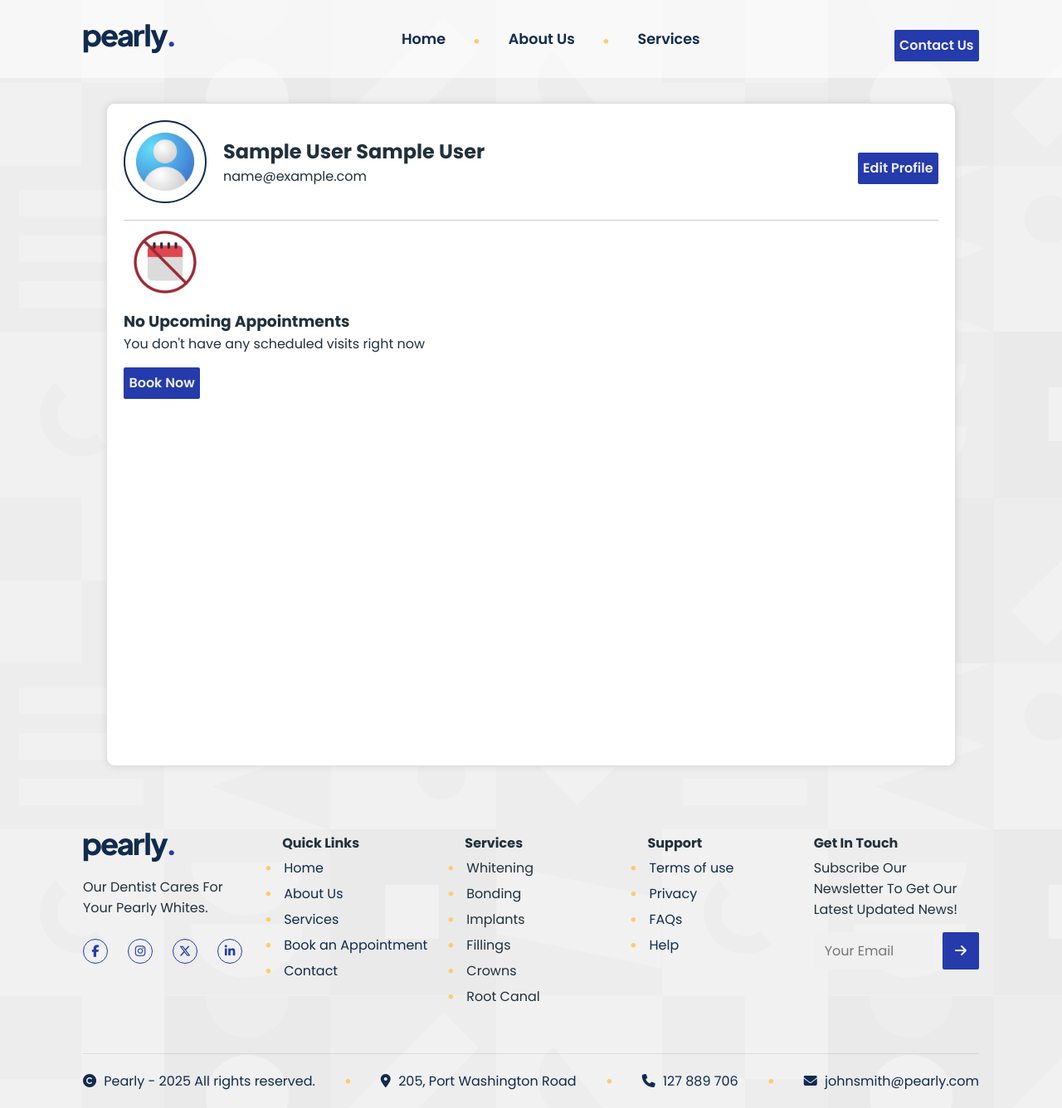
After one commit to hanatawfik8/pearly, a PHP site: page /html/user.php in a window 1280 px wide. The commit adds this page. Shown: the whole page at 83% size. Run offline with PHP 8.4, Linux system fonts and the light colour scheme; the visitor is signed in with stand-in values (Sample User, id 1); data that the repository does not hold is empty; some libraries are stand-ins or nearby versions.

Commit message:
add user page

```diff
--- /dev/null
+++ b/css/user.css
@@ -0,0 +1,221 @@
+@import url("https://fonts.googleapis.com/css2?family=Poppins:ital,wght@0,100;0,200;0,300;0,400;0,500;0,600;0,700;0,800;0,900;1,100;1,200;1,300;1,400;1,500;1,600;1,700;1,800;1,900&display=swap");
+
+:root {
+  --main-font-family: "Poppins", sans-serif;
+  --main-text-color: #21313c;
+  --sec-text-color: #f0f0f0;
+  --third-text-color: #102b4e;
+  --main-site-color: #253bab;
+  --placeholder-text-color: #54575a;
+}
+
+*,
+*::after,
+*::before {
+  margin: 0;
+  box-sizing: border-box;
+  text-decoration: none;
+}
+
+* {
+  color: var(--main-text-color);
+}
+body {
+  background-image: url("../images/white-geometry.svg"),
+    linear-gradient(var(--sec-text-color), var(--sec-text-color));
+  background-attachment: fixed;
+  min-height: 100vh;
+  font-family: var(--main-font-family);
+  margin: 0;
+  padding: 0;
+  background-color: #f0f0f0;
+  position: relative;
+  color: var(--main-text-color);
+
+}
+
+.App-container {
+
+  margin: 30px 10%;
+  padding: 20px;
+
+  background-color: #fff;
+  border: 1px solid #ddd;
+  border-radius: 10px;
+  box-shadow: 0 0 10px rgba(0, 0, 0, 0.1);
+  min-height: 100vh;
+}
+button {
+  background-color: var(--main-site-color);
+  color: var(--sec-text-color);
+  border-width: 0;
+  padding: 0.4rem;
+  font-weight: 600;
+  font-family: inherit;
+  border-radius: 2px;
+  font-size: 1rem;
+  margin-top: 1rem;
+  width: auto;
+  transition: 0.2s ease-in;
+}
+
+button:hover {
+  cursor: pointer;
+  opacity: 0.9;
+  /* box-shadow: 0 0 0.4rem var(--main-site-color); */
+}
+/* navbar */
+
+nav {
+  display: flex;
+  justify-content: space-between;
+  align-items: center;
+  width: 100%;
+  background-color: rgba(255, 255, 255, 0.582);
+  padding-block: 20px;
+  position: relative;
+}
+
+.nav-links * {
+  color: var(--third-text-color);
+  font-weight: 600;
+  font-size: 1.1rem;
+  margin: 0 15px;
+  transition: 0.2s ease-in;
+}
+
+.nav-links *:hover {
+  color: var(--main-site-color);
+}
+.nav-container {
+  padding-inline: 100px;
+}
+/*  */
+.header {
+  display: flex;
+  align-items: center;
+  padding-bottom: 20px;
+  border-bottom: 1px solid #ccc;
+}
+
+.header img {
+  width: 100px;
+  height: 100px;
+  border-radius: 50%;
+  border: #102b4e 2px solid;
+  margin-right: 20px;
+}
+
+.profile-info {
+  flex-grow: 1;
+}
+
+table {
+    width: 100%;
+    border: 1px solid #75757567;
+    border-collapse: collapse;
+  }
+
+  thead {
+    background-color: var(--main-site-color);
+  }
+
+  thead th {
+    color: var(--sec-text-color);
+    font-weight: 600;
+    padding: 9px;
+  }
+
+  tbody tr {
+    background-color: #e2e2e2;
+    transition: 0.2s ease-in;
+  }
+
+  tbody tr:nth-child(even) {
+    background-color: var(--sec-text-color);
+  }
+
+  td {
+    text-align: center;
+    padding: 0.9rem 0;
+  }
+.upcoming-appointment,
+.appointment-history,
+.notifications {
+  margin-top: 20px;
+}
+
+.appointment-details {
+  display: flex;
+  justify-content: space-between;
+  padding: 20px;
+  border: 1px solid #ddd;
+  border-radius: 10px;
+}
+
+.date-time,
+.doctor-service {
+  text-align: center;
+}
+
+.appointment-history table {
+  width: 100%;
+  border-collapse: collapse;
+}
+
+.appointment-history th,
+.appointment-history td {
+  border: 1px solid #ddd;
+  padding: 10px;
+  text-align: left;
+}
+
+.notifications ul {
+  list-style: none;
+  padding: 0;
+  margin: 0;
+}
+
+.notifications li {
+  padding: 10px;
+  border-bottom: 1px solid #ccc;
+}
+
+.notifications li:last-child {
+  border-bottom: none;
+}
+
+
+/* update form */
+.modal {
+  display: none;
+  position: fixed;
+  z-index: 9999;
+  left: 0; top: 0;
+  width: 100%; height: 100%;
+  overflow: auto;
+  background-color: rgba(0,0,0,0.5);
+}
+
+.modal-content {
+  background-color: #fff;
+  margin: 10% auto;
+  padding: 30px;
+  border-radius: 10px;
+  width: 400px;
+  position: relative;
+  box-shadow: 0 5px 15px rgba(0,0,0,0.3);
+}
+
+.close {
+  color: #aaa;
+  position: absolute;
+  top: 10px; right: 15px;
+  font-size: 24px;
+  cursor: pointer;
+}
+
+.close:hover {
+  color: #000;
+}
+/*  */
--- /dev/null
+++ b/html/user.php
@@ -0,0 +1,275 @@
+<?php include '../includes/db_connection.php'; ?>
+
+<?php
+session_start();
+
+if (!isset($_SESSION['user_id']) || !isset($_SESSION['user'])) {
+  header("Location: login.html");
+  exit();
+}
+$user_id = intval($_SESSION['user_id']); // Cast to integer for safety
+
+
+// Fetch user info
+$user_sql = "SELECT first_name, last_name, email FROM users WHERE user_id = $user_id";
+$user_result = $conn->query($user_sql);
+$user = $user_result->fetch_assoc();
+
+// Fetch upcoming appointment
+$appoint_sql = "SELECT * FROM appointments WHERE user_id = $user_id AND appointment_date >= CURDATE() AND status != 'Cancelled' ORDER BY appointment_date LIMIT 1";
+$appoint_result = $conn->query($appoint_sql);
+
+?>
+
+
+
+<!DOCTYPE html>
+<html lang="en">
+  <head>
+    <meta charset="UTF-8" />
+    <meta name="viewport" content="width=device-width, initial-scale=1.0" />
+    <title>Patient Profile</title>
+    <link rel="icon" href="../images/whitening.svg" />
+    <link rel="stylesheet" href="../css/forms.css">
+    <link rel="stylesheet" href="../css/user.css" />
+    <script
+      src="https://kit.fontawesome.com/32b721850a.js"
+      crossorigin="anonymous"
+    ></script>
+  </head>
+  <body>
+    <nav class="nav-container">
+      <img
+        loading="lazy"
+        src="../images/pearly-logo.svg"
+        alt="Pearly Site Logo"
+      />
+      <ul class="nav-links">
+        <a class="active-link" href="../index.html">Home</a>
+        <img loading="lazy" src="../images/yellow-dot.svg" alt="Divider" />
+        <a href="../index.html#about-us">About Us</a>
+        <img loading="lazy" src="../images/yellow-dot.svg" alt="Divider" />
+        <a href="../index.html#services">Services</a>
+      </ul>
+      <button class="contact-home">Contact Us</button>
+    </nav>
+    <div class="App-container">
+      <div class="header">
+        <img src="../images/user-circles-set.png" alt="Profile Picture" />
+        <div class="profile-info">
+          <h2><?php echo htmlspecialchars($user['first_name'] . ' ' . $user['last_name']); ?></h2>
+          <p><?php echo htmlspecialchars($user['email']); ?></p>
+        </div>
+        <button class="edit-profile-btn">Edit Profile</button>
+      </div>
+
+      <?php if ($appoint_result && $appoint_result->num_rows > 0): ?>
+  <?php $appointment = $appoint_result->fetch_assoc(); ?>
+  <div class="upcoming-appointment">
+    <h3>Upcoming Appointment</h3>
+    <div class="appointment-details">
+      <div class="date-time">
+        <p><?php echo htmlspecialchars($appointment['appointment_date']); ?></p>
+        <p><?php echo htmlspecialchars($appointment['created_at']); ?></p>
+      </div>
+      <div class="doctor-service">
+        <p>Dr. Ahmed</p>
+        <p><?php echo htmlspecialchars($appointment['service_name']); ?></p>
+      </div>
+    </div>
+    <div class="action-buttons">
+      <button class="view-details-btn">View Details</button>
+      <form action="../php/cancel-appointment.php" method="POST" onsubmit="return confirm('Are you sure you want to cancel this appointment?');" style="display:inline-block">
+        <input type="hidden" name="appointment_id" value="<?= $appointment['appointment_id'] ?>" />
+        <button type="submit" class="cancel-appointment-btn">Cancel Appointment</button>
+      </form>
+    </div>
+  </div>
+<?php else: ?>
+  <div class="empty-state">
+    <img src="../images/99900fdb-93a9-40e9-bbe4-708548704ecc.jpg" alt="No appointments" class="empty-icon" style="width: 100px; height: 100px;">
+    <h3>No Upcoming Appointments</h3>
+    <p>You don't have any scheduled visits right now</p>
+    <button class="book-appointment-btn">Book Now</button>
+  </div>
+<?php endif; ?>
+
+
+
+<?php
+$history_sql = "SELECT appointment_date, service_name, status FROM appointments
+                WHERE user_id = $user_id ORDER BY appointment_date DESC";
+$history_result = $conn->query($history_sql);
+
+if ($history_result->num_rows > 0):
+?>
+  <div class="appointment-history">
+    <h3>Appointment History</h3>
+    <table>
+      <thead>
+        <tr>
+          <th>Date</th>
+          <th>Service</th>
+          <th>Status</th>
+        </tr>
+      </thead>
+      <tbody>
+        <?php while ($row = $history_result->fetch_assoc()): ?>
+        <tr>
+          <td><?= htmlspecialchars(date('F j, Y', strtotime($row['appointment_date']))) ?></td>
+          <td><?= htmlspecialchars($row['service_name']) ?></td>
+          <td><?= htmlspecialchars($row['status']) ?></td>
+        </tr>
+        <?php endwhile; ?>
+      </tbody>
+    </table>
+  </div>
+<?php endif; ?>
+
+          </tbody>
+        </table>
+      </div>
+    </div>
+          <!-- edit_popup_window -->
+    <div id="editProfileModal" class="modal">
+  <div class="modal-content">
+    <span class="close">&times;</span>
+    <h2>Edit Profile</h2>
+    <form action="../php/update-profile.php" method="POST">
+      <input type="hidden" name="user_id" value="<?= $user_id ?>" />
+
+      <label>First Name</label>
+      <input type="text" name="first_name" value="<?= htmlspecialchars($user['first_name']) ?>" required>
+
+      <label>Last Name</label>
+      <input type="text" name="last_name" value="<?= htmlspecialchars($user['last_name']) ?>" required>
+
+      <label>Email</label>
+      <input type="email" name="email" value="<?= htmlspecialchars($user['email']) ?>" required>
+
+      <button type="submit" class="save-btn">Save Changes</button>
+    </form>
+  </div>
+</div>
+
+    <footer class="container">
+        <div class="row">
+          <div class="col">
+            <img src="../images/pearly-logo.svg" alt="Pearly Site Logo" />
+            <p class="site-description">
+              Our Dentist Cares For Your Pearly Whites.
+            </p>
+            <div class="icons">
+              <a href="#"><i class="fa-brands fa-facebook-f"></i></a>
+              <a href="#"><i class="fa-brands fa-instagram"></i></a>
+              <a href="#"><i class="fa-brands fa-x-twitter"></i></a>
+              <a href="#"><i class="fa-brands fa-linkedin-in"></i></a>
+            </div>
+          </div>
+
+          <div class="col">
+            <h2 class="list-header">Quick Links</h2>
+            <ul>
+              <li>
+                <img src="../images/yellow-dot.svg" class="yellow-dot" />
+                <a href="#">Home</a>
+              </li>
+              <li>
+                <img src="../images/yellow-dot.svg" class="yellow-dot" /><a
+                  href="#">About Us</a>
+              </li>
+              <li>
+                <img src="../images/yellow-dot.svg" class="yellow-dot" /><a
+                  href="#">Services</a>
+              </li>
+              <li>
+                <img src="../images/yellow-dot.svg" class="yellow-dot" /><a
+                  href="#">Book an Appointment</a>
+              </li>
+              <li>
+                <img src="../images/yellow-dot.svg" class="yellow-dot" /><a
+                  href="#">Contact</a>
+              </li>
+            </ul>
+          </div>
+
+          <div class="col">
+            <h2 class="list-header">Services</h2>
+            <ul>
+              <li>
+                <img src="../images/yellow-dot.svg" class="yellow-dot" />Whitening
+              </li>
+              <li>
+                <img src="../images/yellow-dot.svg" class="yellow-dot" />Bonding
+              </li>
+              <li>
+                <img src="../images/yellow-dot.svg" class="yellow-dot" />Implants
+              </li>
+              <li>
+                <img src="../images/yellow-dot.svg" class="yellow-dot" />Fillings
+              </li>
+              <li>
+                <img src="../images/yellow-dot.svg" class="yellow-dot" />Crowns
+              </li>
+              <li>
+                <img src="../images/yellow-dot.svg" class="yellow-dot" />Root
+                Canal
+              </li>
+            </ul>
+          </div>
+
+          <div class="col">
+            <h2 class="list-header">Support</h2>
+            <ul>
+              <li>
+                <img src="../images/yellow-dot.svg" class="yellow-dot" /><a
+                  href="#">Terms of use</a>
+              </li>
+              <li>
+                <img src="../images/yellow-dot.svg" class="yellow-dot" /><a
+                  href="#">Privacy</a>
+              </li>
+              <li>
+                <img src="../images/yellow-dot.svg" class="yellow-dot" /><a
+                  href="#">FAQs</a>
+              </li>
+              <li>
+                <img src="../images/yellow-dot.svg" class="yellow-dot" /><a
+                  href="#">Help</a>
+              </li>
+            </ul>
+          </div>
+
+          <div class="col">
+            <h2>Get In Touch</h2>
+            <p>Subscribe Our Newsletter To Get Our Latest Updated News!</p>
+            <form class="newsletter-form">
+              <input type="text" placeholder="Your Email" />
+              <button class="send">
+                <i class="fa-solid fa-arrow-right"></i>
+              </button>
+            </form>
+          </div>
+        </div>
+        <div class="extra-info-section">
+          <div class="row">
+            <div class="col">
+              <i class="fa-solid fa-copyright"></i> Pearly - 2025 All rights
+              reserved.
+            </div>
+            <img src="../images/yellow-dot.svg" alt="Divider" />
+            <div class="col">
+              <i class="fa-solid fa-location-dot"></i> 205, Port Washington Road
+            </div>
+            <img src="../images/yellow-dot.svg" alt="Divider" />
+            <div class="col"><i class="fa-solid fa-phone"></i> 127 889 706</div>
+            <img src="../images/yellow-dot.svg" alt="Divider" />
+            <div class="col">
+              <i class="fa-solid fa-envelope"></i> johnsmith@pearly.com
+            </div>
+          </div>
+        </div>
+      </footer>
+<script src="../js/user.js"></script>
+  </body>
+</html>
--- a/index.html
+++ b/index.html
@@ -25,6 +25,9 @@
         <a href="#about-us">About Us</a>
         <img loading="lazy" src="./images/yellow-dot.svg" alt="Divider" />
         <a href="#services">Services</a>
+        <a href="./html/user.php">User</a>
+        <img loading="lazy" src="./images/yellow-dot.svg" alt="Divider" />
+
       </ul>
       <button class="contact">Contact Us</button>
     </nav>
--- a/php/login.php
+++ b/php/login.php
@@ -23,7 +23,11 @@ if ($_SERVER["REQUEST_METHOD"] == "POST") {
             // Use password_verify to check the hashed password
             if (password_verify($password, $user['password'])) {
                 $_SESSION['user'] = $email;
+                $_SESSION['user_id'] = $user['user_id']; // Save their ID
                 $success_message = "Login successful!";
+                // After verifying user login
+
+
                 header("Location: /pearly/index.html");
                 exit;
 
```
Also changed, not shown: js/user.js (added, +19 -0 lines), php/cancel-appointment.php (added, +31 -0 lines), php/update-profile.php (added, +18 -0 lines), images/99900fdb-93a9-40e9-bbe4-708548704ecc.jpg (added), images/user-circles-set.png (added).
